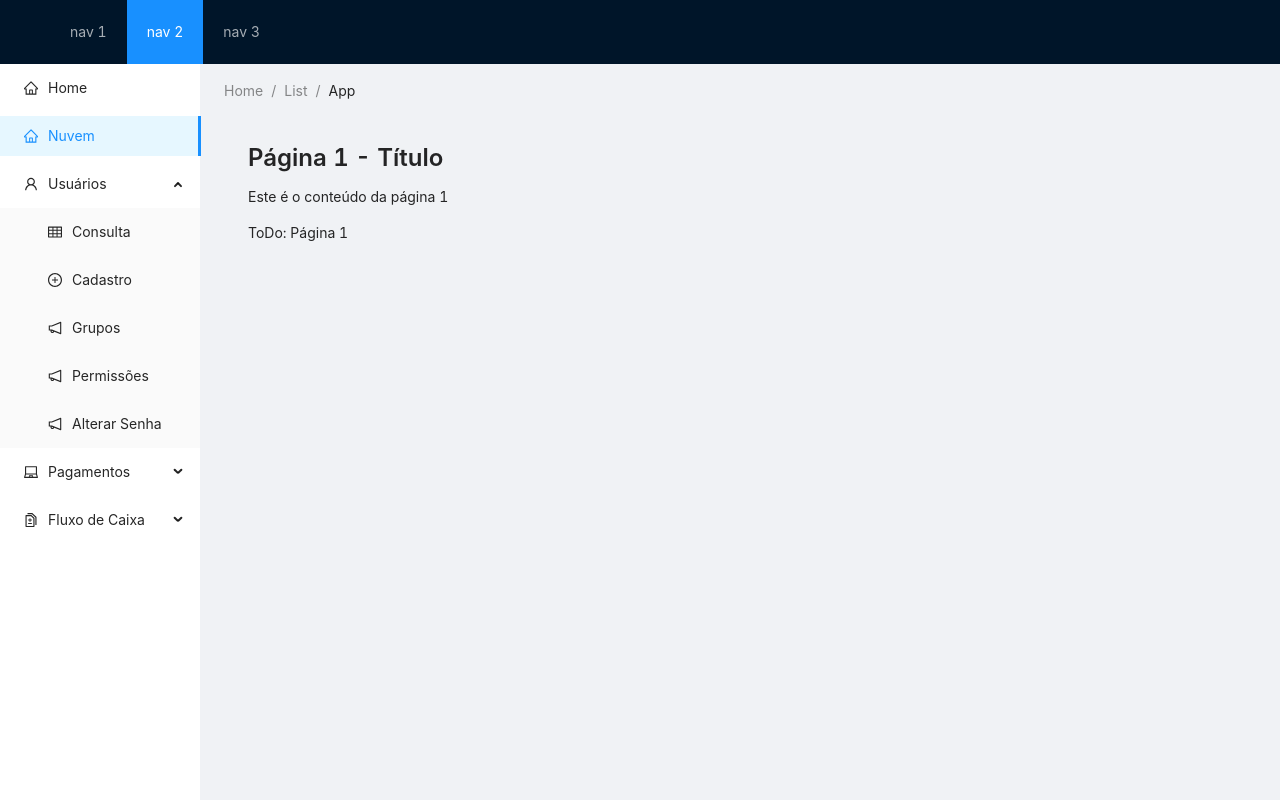
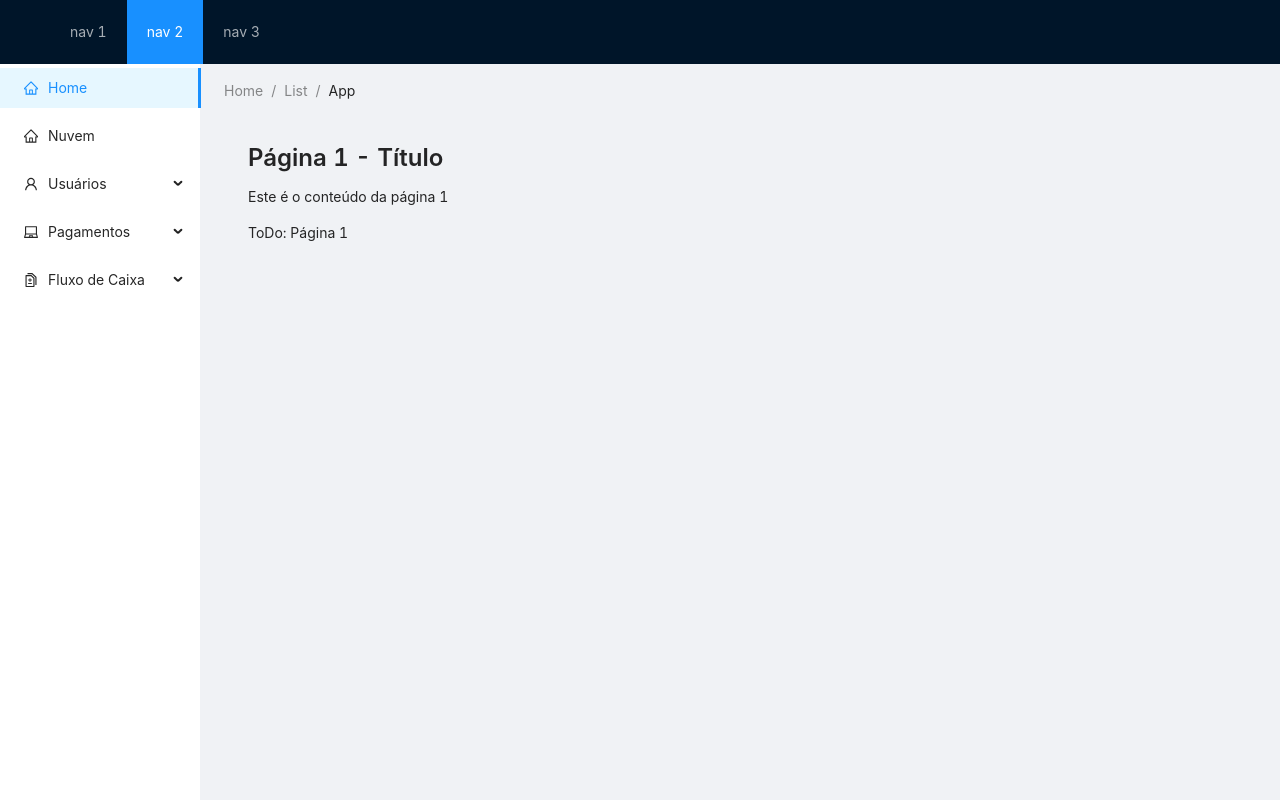
Before and after one commit to cascelli/psystems-site, a React (Create React App) app: page / in a window 1280 px wide. Built offline with nearby package versions, Linux system fonts and the light colour scheme.

Commit message:
Localizando o sidebar ao carregar a aplicação

```diff
--- a/src/app/layouts/Default/Sidebar.tsx
+++ b/src/app/layouts/Default/Sidebar.tsx
@@ -12,13 +12,28 @@ import {
   DiffOutlined,
 } from '@ant-design/icons';
 
-import { Link, useHistory } from 'react-router-dom';
+import {
+  Link,
+  useHistory,
+  useLocation,
+} from 'react-router-dom';
+import { useEffect } from 'react';
 
 const { Sider } = Layout; // Primeiro importa o Layout e depois desconstroi o Sider do Layout
 const { SubMenu } = Menu; // Primeiro importa o Menu e depois desconstroi o SubMenu do Menu
 
 export default function DefaultLayoutSidebar() {
   const history = useHistory();
+  const location = useLocation();
+
+  // Debug de location
+  /*
+  useEffect(() => {
+    console.log(location);
+    console.log(location.pathname.split('/'[1]));
+  }, [location]); // Toda vez que mudar a location o hook useEffect é executado
+  */
+
   return (
     <Sider
       width={200}
@@ -28,20 +43,24 @@ export default function DefaultLayoutSidebar() {
     >
       <Menu
         mode='inline'
-        defaultSelectedKeys={['1']}
-        defaultOpenKeys={['sub1']}
+        // defaultSelectedKeys={['1']} // Trocando de um valor fixo para um valor dinamico
+        defaultSelectedKeys={[location.pathname]}
+        // defaultOpenKeys={['sub1']} // Trocando de um valor fixo para um valor dinamico
+        defaultOpenKeys={[location.pathname.split('/')[1]]}
         style={{ height: '100%', borderRight: 0 }}
       >
         <Menu.Item
-          key={'0'}
+          // key={'0'}
+          key={'/'}
           onClick={() => history.push('/')}
           icon={<HomeOutlined />}
         >
           <Link to={'/'}>Home</Link>
         </Menu.Item>
         <Menu.Item
-          key={'1'}
-          // onClick={() => history.push('/')}
+          // key={'1'}
+          key={'/nextcloud'}
+          onClick={() => history.push('/nextcloud')}
           icon={<HomeOutlined />}
         >
           <a
@@ -55,7 +74,8 @@ export default function DefaultLayoutSidebar() {
         </Menu.Item>
 
         <SubMenu
-          key='sub1'
+          // key='sub1'
+          key='usuarios'
           icon={<UserOutlined />}
           title='Usuários'
         >
@@ -76,46 +96,83 @@ export default function DefaultLayoutSidebar() {
             <Link to={'/usuarios/cadastro'}>Cadastro</Link>
           </Menu.Item>
           <Menu.Item
-            key='3'
+            key='/usuarios/grupos'
+            onClick={() => history.push('/usuarios/grupos')}
             icon={<NotificationOutlined />}
           >
-            Grupos
+            <Link to={'/usuarios/grupos'}>Grupos</Link>
           </Menu.Item>
           <Menu.Item
-            key='4'
+            key='/usuarios/permissoes'
+            onClick={() =>
+              history.push('/usuarios/permissoes')
+            }
             icon={<NotificationOutlined />}
           >
-            Permissões
+            <Link to={'/usuarios/grupos'}>Permissões</Link>
           </Menu.Item>
           <Menu.Item
-            key='5'
+            key='/usuarios/alterar-senha'
+            onClick={() =>
+              history.push('/usuarios/alterar-senha')
+            }
             icon={<NotificationOutlined />}
           >
-            Alterar Senha
+            <Link to={'/usuarios/grupos'}>
+              Alterar senha
+            </Link>
           </Menu.Item>
         </SubMenu>
         <SubMenu
-          key='sub2'
+          // key='sub2'
+          key='pagamentos'
           icon={<LaptopOutlined />}
           title='Pagamentos'
         >
-          <Menu.Item key='6' icon={<TableOutlined />}>
-            Consulta
+          <Menu.Item
+            key='/pagamentos'
+            onClick={() => history.push('/pagamentos')}
+            icon={<TableOutlined />}
+          >
+            <Link to={'/pagamentos'}>Consulta</Link>
           </Menu.Item>
-          <Menu.Item key='7' icon={<PlusCircleOutlined />}>
-            Cadastro
+          <Menu.Item
+            key='/pagamentos/cadastro'
+            onClick={() =>
+              history.push('/pagamentos/cadastro')
+            }
+            icon={<PlusCircleOutlined />}
+          >
+            <Link to={'/pagamentos'}>Cadastro</Link>
           </Menu.Item>
         </SubMenu>
         <SubMenu
-          key='sub3'
+          // key='sub3'
+          key='fluxo-de-caixa'
           icon={<DiffOutlined />}
           title='Fluxo de Caixa'
         >
-          <Menu.Item key='8' icon={<FallOutlined />}>
-            Despesa
+          <Menu.Item
+            key='/fluxo-de-caixa/despesa'
+            onClick={() =>
+              history.push('/fluxo-de-caixa/despesa')
+            }
+            icon={<FallOutlined />}
+          >
+            <Link to={'/fluxo-de-caixa/despesa'}>
+              Despesa
+            </Link>
           </Menu.Item>
-          <Menu.Item key='9' icon={<RiseOutlined />}>
-            Receita
+          <Menu.Item
+            key='/fluxo-de-caixa/receita'
+            onClick={() =>
+              history.push('/fluxo-de-caixa/receita')
+            }
+            icon={<RiseOutlined />}
+          >
+            <Link to={'/fluxo-de-caixa/receita'}>
+              Receita
+            </Link>
           </Menu.Item>
         </SubMenu>
       </Menu>
```
